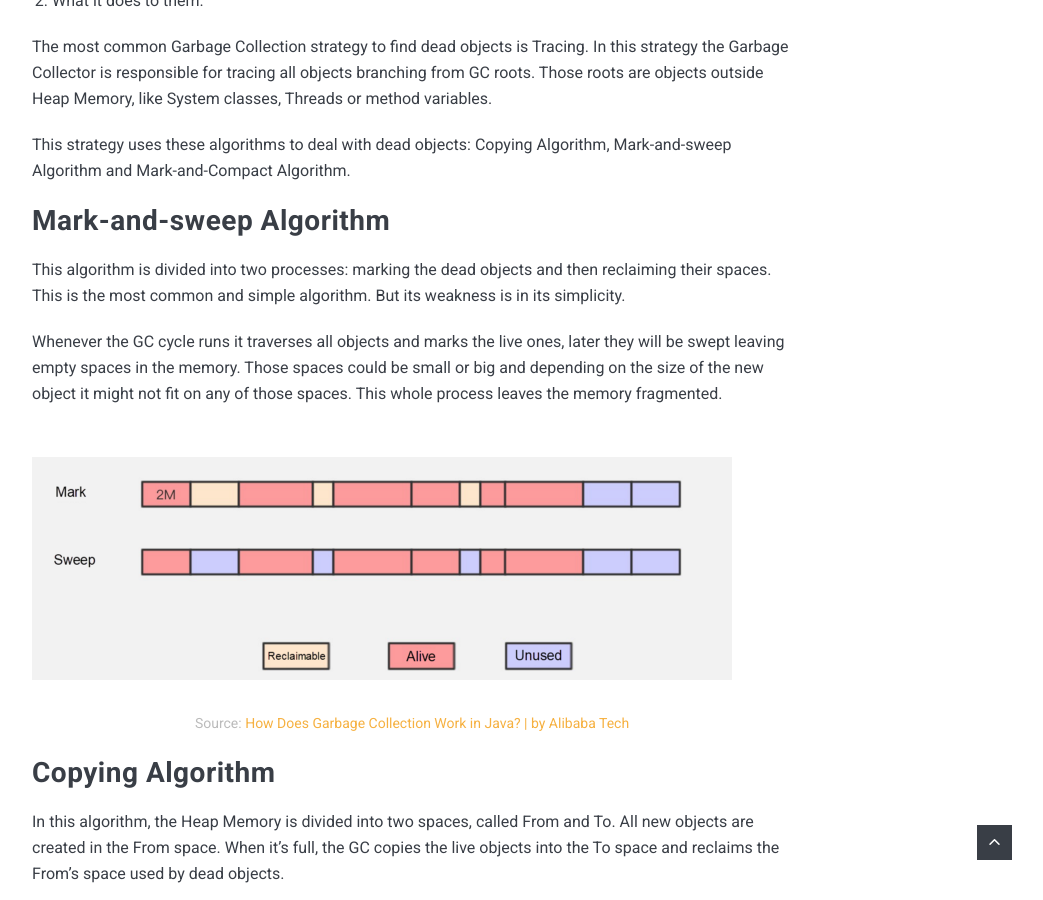
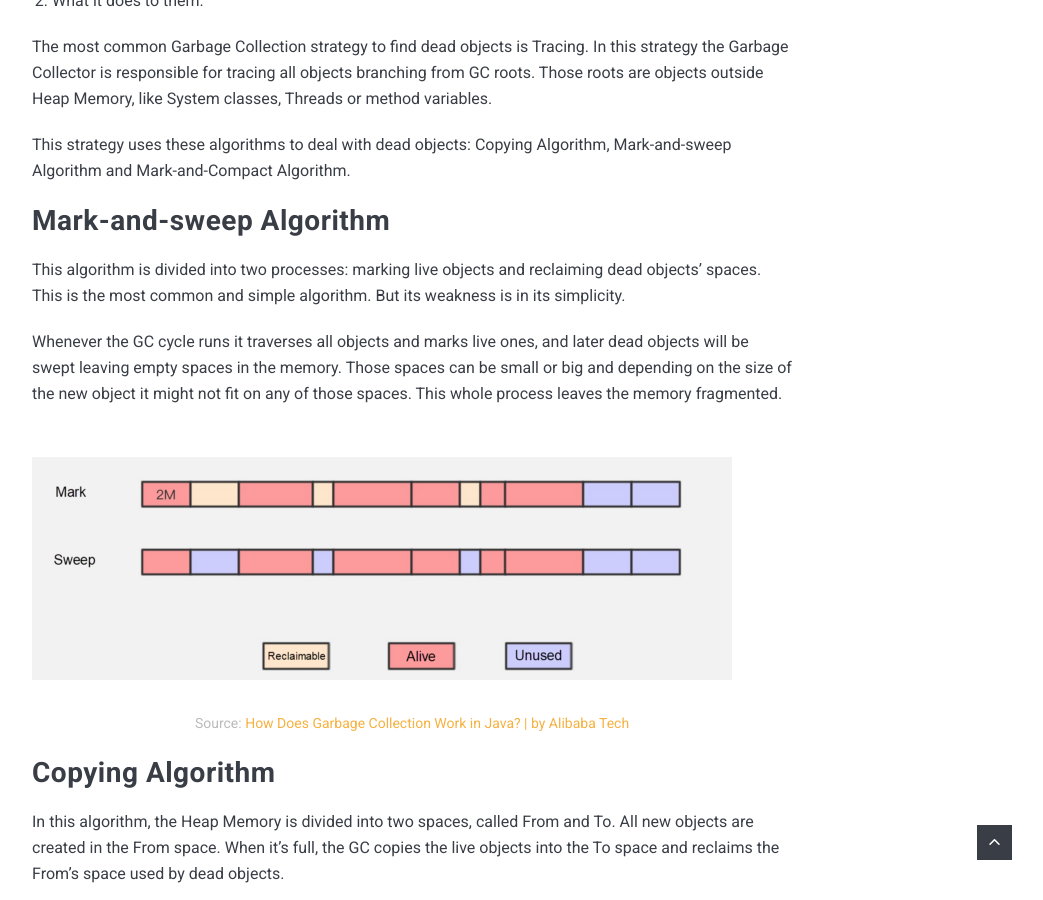
Before and after one commit to SilvaAriel/SilvaAriel.github.io, a Jekyll site: the page built from _posts/2020-10-03-garbage-collector.markdown, in a window 1280 px wide and 900 px high, scrolled down 2069 px. Shown: the whole window, without its empty margins (228-1271 px from the left). Built offline with Jekyll 4.4.1, drawn with Linux system fonts in a browser that asks for light colours; nearby versions of some CDN libraries; comment, search, counter and statistics services are not loaded; some of the changed text lies outside the part shown.

Commit message:
Fix typos

```diff
--- a/_posts/2020-10-03-garbage-collector.markdown
+++ b/_posts/2020-10-03-garbage-collector.markdown
@@ -38,10 +38,10 @@ The most common Garbage Collection strategy to find dead objects is Tracing. In
 This strategy uses these algorithms to deal with dead objects: Copying Algorithm, Mark-and-sweep Algorithm and Mark-and-Compact Algorithm.
 
 ## Mark-and-sweep Algorithm
-This algorithm is divided into two processes: marking the dead objects and then reclaiming their spaces.
+This algorithm is divided into two processes: marking live objects and reclaiming dead objects' spaces.
 This is the most common and simple algorithm. But its weakness is in its simplicity.
 
-Whenever the GC cycle runs it traverses all objects and marks the live ones, later they will be swept leaving empty spaces in the memory. Those spaces could be small or big and depending on the size of the new object it might not fit on any of those spaces. This whole process leaves the memory fragmented.
+Whenever the GC cycle runs it traverses all objects and marks live ones, and later dead objects will be swept leaving empty spaces in the memory. Those spaces can be small or big and depending on the size of the new object it might not fit on any of those spaces. This whole process leaves the memory fragmented.
 
 ![]({{ site.baseurl }}/images/mark-and-sweep.png)
 *Source: [How Does Garbage Collection Work in Java? | by Alibaba Tech](https://medium.com/@alitech_2017/how-does-garbage-collection-work-in-java-cf4e31343e43)*
@@ -111,7 +111,7 @@ When the Tenured Space is filled up a Major GC will be triggered.
 # Conclusion
 Memory management is tough (ask the C++ people), but we forget about that because the work is done for us automatically. However, every automation comes with a price.
 
-Depending on the application’s size the GC might have a major impact on its performance, due to the Stop-the-World event. It’s up to your team to tweak the GC to fit your needs and achieve the performance expected.
+Depending on the application’s size the GC might have a major impact on its performance, due to the Stop-the-World event. It’s up to your team to tweak the GC to fit your needs and achieve the expected performance.
 
 # Where can you go from here?
 Here are some good articles to learn more about Garbage Collection:
```
Also changed, not shown: other parts of _posts/2020-10-03-garbage-collector.markdown (+1 -1 lines).
